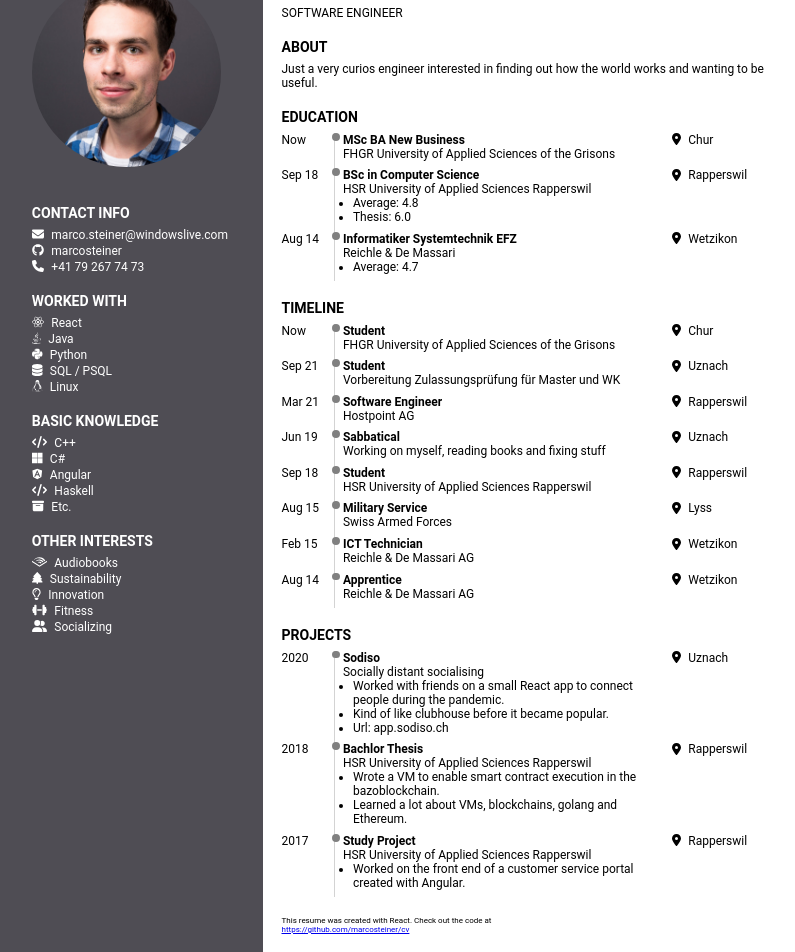
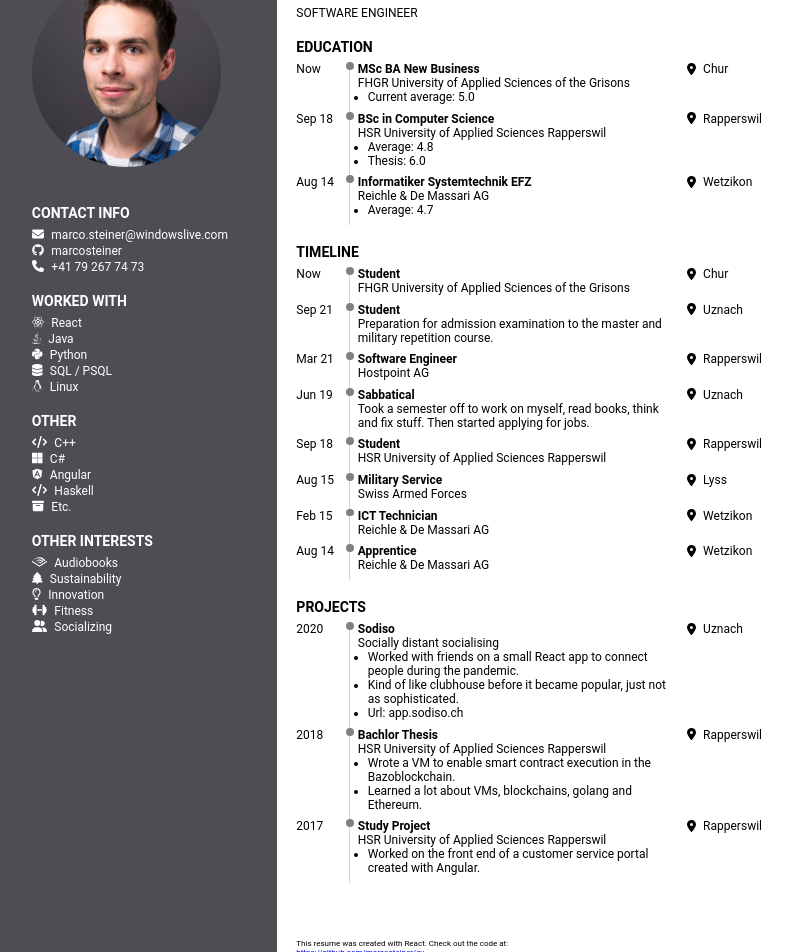
Before and after one commit to marcosteiner/cv, a React (Create React App) app: page / in a window 1280 px wide. Shown: the part 60-1012 px from the top of the page, without its empty margins (6-801 px from the left). Built offline with nearby package versions, Linux system fonts and the light colour scheme.

Commit message:
Updated CV

```diff
--- a/src/components/content/Content.js
+++ b/src/components/content/Content.js
@@ -8,17 +8,10 @@ function Title() {
     </div>;
 }
 
-function About() {
-    return <div className="about">
-        <h3>About</h3>
-        <p>Just a very curios engineer interested in finding out how the world works and wanting to be useful.</p>
-    </div>;
-}
-
-function Footer(){
-    return(
+function Footer() {
+    return (
         <div className="footer">
-            <p>This resume was created with React. Check out the code at </p>
+            <p>This resume was created with React. Check out the code at: </p>
             <a href="https://github.com/marcosteiner/cv">https://github.com/marcosteiner/cv</a>
         </div>
     )
@@ -66,6 +59,7 @@ function Content() {
             time: "Now",
             title: "MSc BA New Business",
             description: "FHGR University of Applied Sciences of the Grisons",
+            bulletpoints: ["Current average: 5.0"],
             location: "Chur"
         },
         {
@@ -78,7 +72,7 @@ function Content() {
         {
             time: "Aug 14",
             title: "Informatiker Systemtechnik EFZ",
-            description: "Reichle & De Massari",
+            description: "Reichle & De Massari AG",
             bulletpoints: ["Average: 4.7"],
             location: "Wetzikon"
         },
@@ -94,14 +88,14 @@ function Content() {
         {
             time: "Sep 21",
             title: "Student",
-            description: "Vorbereitung Zulassungsprüfung für Master und WK",
+            description: "Preparation for admission examination to the master and military repetition course.",
             location: "Uznach"
         },
         {time: "Mar 21", title: "Software Engineer", description: "Hostpoint AG", location: "Rapperswil"},
         {
             time: "Jun 19",
             title: "Sabbatical",
-            description: "Working on myself, reading books and fixing stuff",
+            description: "Took a semester off to work on myself, read books, think and fix stuff. Then started applying for jobs.",
             location: "Uznach"
         },
         {
@@ -120,14 +114,14 @@ function Content() {
             time: "2020",
             title: "Sodiso",
             description: "Socially distant socialising",
-            bulletpoints: ["Worked with friends on a small React app to connect people during the pandemic.", "Kind of like clubhouse before it became popular.", "Url: app.sodiso.ch"],
+            bulletpoints: ["Worked with friends on a small React app to connect people during the pandemic.", "Kind of like clubhouse before it became popular, just not as sophisticated.", "Url: app.sodiso.ch"],
             location: "Uznach"
         },
         {
             time: "2018",
             title: "Bachlor Thesis",
             description: "HSR University of Applied Sciences Rapperswil",
-            bulletpoints: ["Wrote a VM to enable smart contract execution in the bazoblockchain.", "Learned a lot about VMs, blockchains, golang and Ethereum."],
+            bulletpoints: ["Wrote a VM to enable smart contract execution in the Bazoblockchain.", "Learned a lot about VMs, blockchains, golang and Ethereum."],
             location: "Rapperswil"
         },
         {
@@ -142,7 +136,6 @@ function Content() {
     return (
         <div className="content">
             {Title()}
-            {About()}
             {ContentList("Education", education)}
             {ContentList("Timeline", timeline)}
             {ContentList("Projects", projects)}
--- a/src/components/sidebar/Sidebar.js
+++ b/src/components/sidebar/Sidebar.js
@@ -80,7 +80,7 @@ function Sidebar() {
 
             {sidebarList("Contact Info", contactInfo)}
             {sidebarList("Worked With", workedWith)}
-            {sidebarList("Basic Knowledge", basicKnowledge)}
+            {sidebarList("other", basicKnowledge)}
             {sidebarList("Other Interests", interests)}
         </div>
     );
--- a/src/cv.css
+++ b/src/cv.css
@@ -117,7 +117,7 @@ ul {
     border-radius: 999px;
     border: 3px solid gray;
     position: absolute;
-    left: 8.95cm;
+    left: 9.32cm;
 }
 
 .timeLine > div:first-child {
@@ -125,6 +125,6 @@ ul {
 }
 
 .footer {
-    padding-top: 0.5cm;
+    padding-top: 1.5cm;
     font-size: 8px;
 }
```
